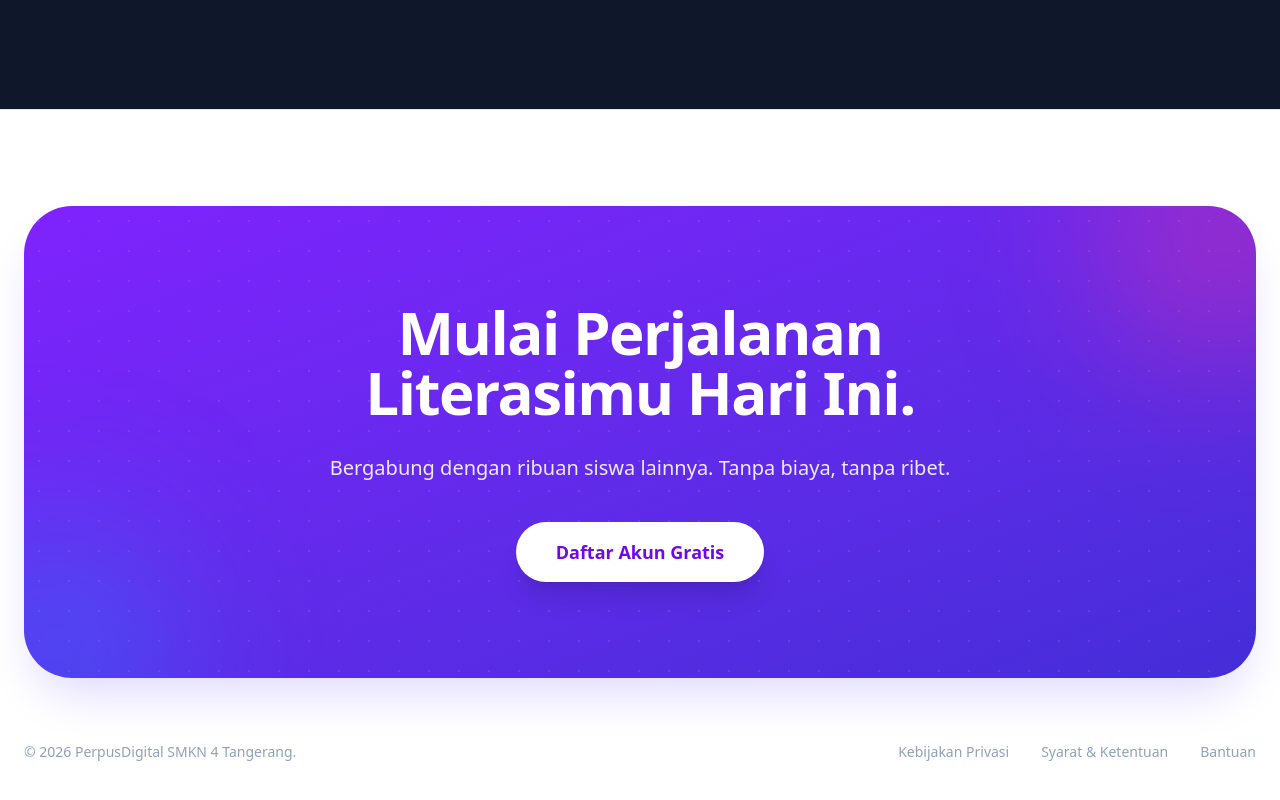
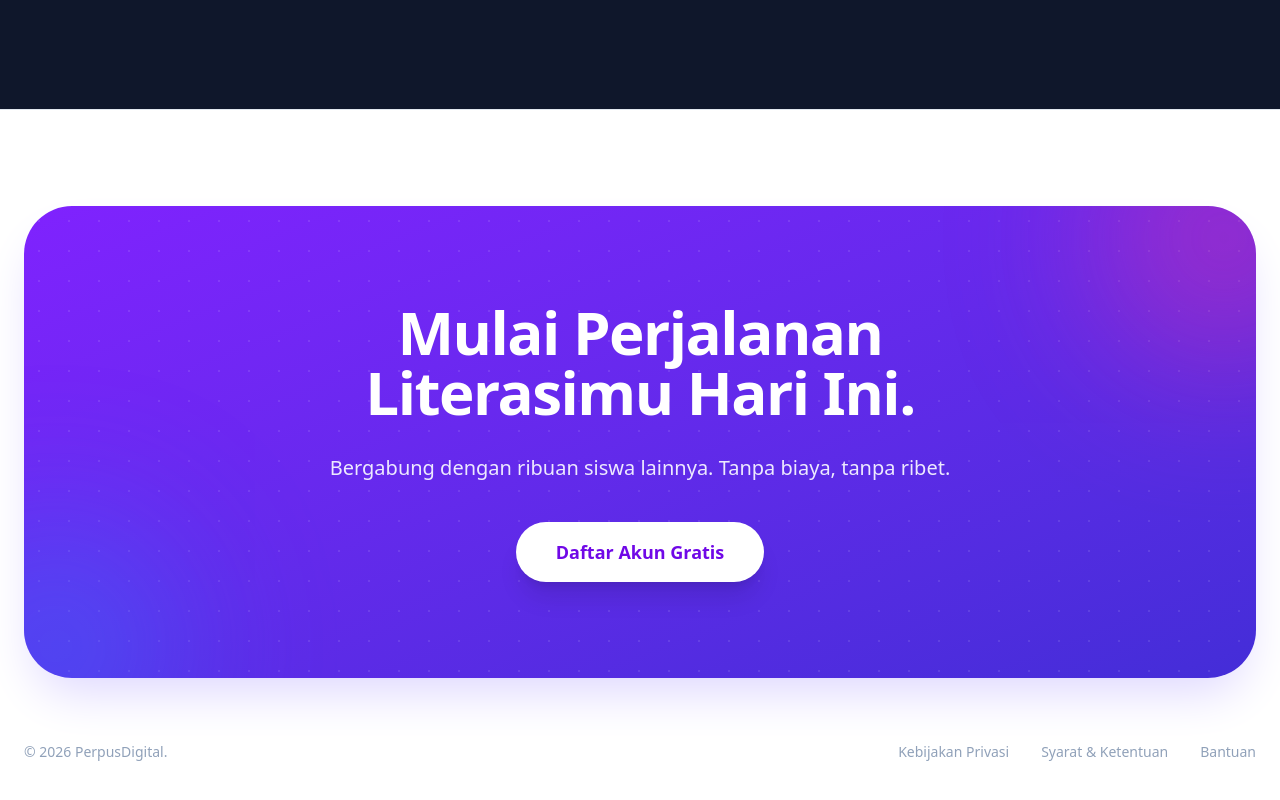
Before and after one commit to Idoo0oo/ukk-perpustakaan, a React (Vite) app in the folder client/: page / in a window 1280 px wide. Shown: the part 2104-2904 px from the top of the page. Built offline with nearby package versions, Linux system fonts and the light colour scheme.

Commit message:
ubah dikit landingpage

```diff
--- a/client/src/pages/LandingPage.jsx
+++ b/client/src/pages/LandingPage.jsx
@@ -297,7 +297,7 @@ const LandingPage = () => {
                     </div>
 
                     <div className="flex flex-col md:flex-row justify-between items-center mt-16 text-slate-400 text-sm font-medium">
-                        <p>&copy; 2026 PerpusDigital SMKN 4 Tangerang.</p>
+                        <p>&copy; 2026 PerpusDigital.</p>
                         <div className="flex gap-8 mt-4 md:mt-0">
                             <a href="#" className="hover:text-violet-600 transition">Kebijakan Privasi</a>
                             <a href="#" className="hover:text-violet-600 transition">Syarat & Ketentuan</a>
```
